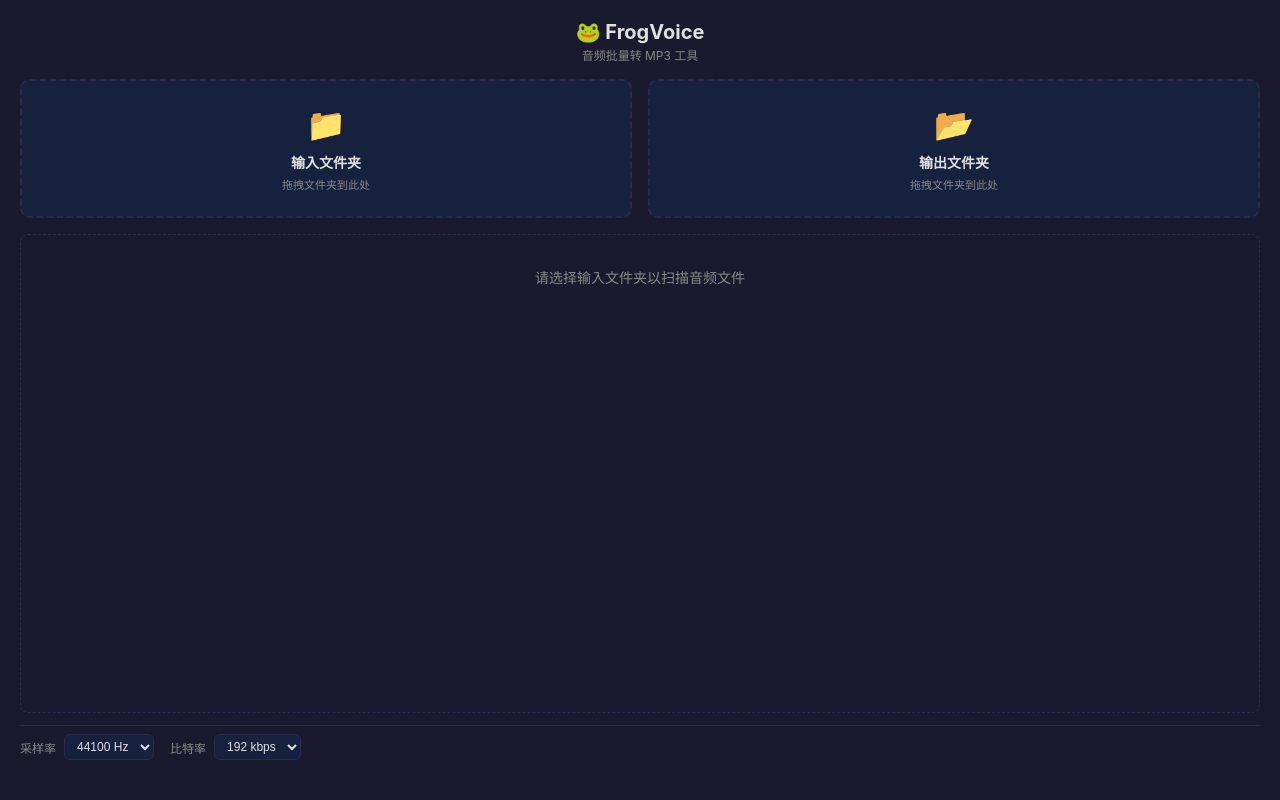
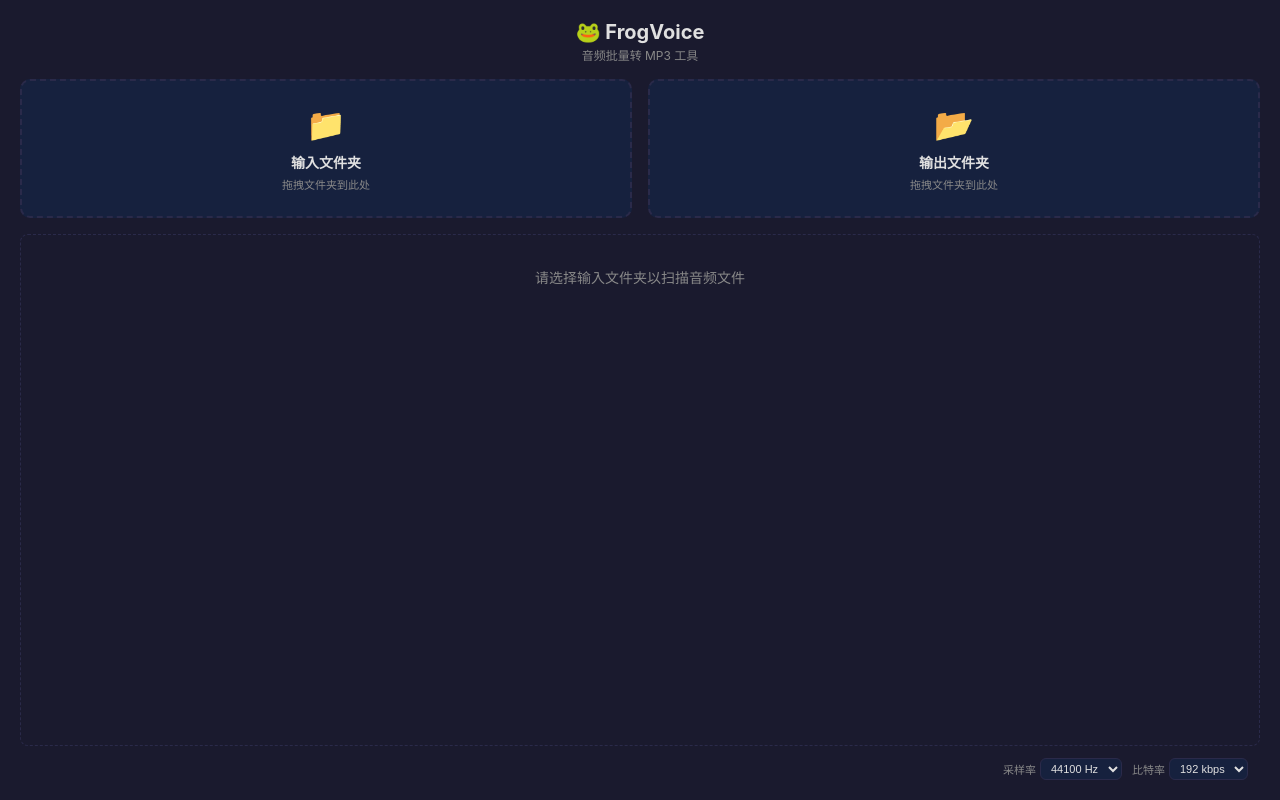
Before and after one commit to outman/FrogVoice, a Vue app: page / in a window 1280 px wide. Built offline with nearby package versions, Linux system fonts and the light colour scheme.

Commit message:
refactor: merge sample rate/bit rate into ActionBar, add converting spinner animation

```diff
--- a/src/App.vue
+++ b/src/App.vue
@@ -3,7 +3,6 @@ import { ref, computed, watch } from 'vue';
 import DropZone from './components/DropZone.vue';
 import FileList from './components/FileList.vue';
 import ActionBar from './components/ActionBar.vue';
-import OutputSettings from './components/OutputSettings.vue';
 import { DEFAULT_OUTPUT_SETTINGS, type OutputSettings as OutputSettingsType } from './types';
 import { useConverter } from './composables/useConverter';
 
@@ -79,12 +78,12 @@ function handleOpenFolder() {
 
     <div class="content">
       <FileList :files="files" :bit-rate="outputSettings.bitRate" class="file-list-wrapper" />
-      <OutputSettings v-model:settings="outputSettings" :disabled="isLoading" />
       <ActionBar
         :files="files"
         :is-converting="isConverting"
         :output-dir="outputDir"
         :done-summary="doneSummary"
+        :settings="outputSettings"
         @start="handleStart"
         @open-folder="handleOpenFolder"
         @reset="resetConversion"
--- a/src/components/ActionBar.vue
+++ b/src/components/ActionBar.vue
@@ -1,11 +1,13 @@
 <script setup lang="ts">
-import type { ConvertDoneEvent, FileEntry } from '../types';
+import type { ConvertDoneEvent, FileEntry, OutputSettings } from '../types';
+import { SAMPLE_RATE_OPTIONS, BIT_RATE_OPTIONS } from '../types';
 
 defineProps<{
   files: FileEntry[];
   isConverting: boolean;
   outputDir: string;
   doneSummary: ConvertDoneEvent | null;
+  settings: OutputSettings;
 }>();
 
 const emit = defineEmits<{
@@ -23,11 +25,37 @@ const emit = defineEmits<{
         <span v-if="doneSummary.failed > 0" class="failed-count">，{{ doneSummary.failed }} 失败</span>
       </template>
       <template v-else-if="isConverting">
+        <span class="converting-spinner"></span>
         正在转换中...
       </template>
       <template v-else-if="files.length > 0">
         已就绪，{{ files.length }} 个文件等待转换
       </template>
+    </div>
+    <div class="action-controls">
+      <div class="settings-group">
+        <div class="setting-item">
+          <label class="setting-label">采样率</label>
+          <select
+            :value="settings.sampleRate"
+            class="setting-select"
+            :disabled="isConverting"
+            @change="settings.sampleRate = Number(($event.target as HTMLSelectElement).value)"
+          >
+            <option v-for="opt in SAMPLE_RATE_OPTIONS" :key="opt.value" :value="opt.value">{{ opt.label }}</option>
+          </select>
+        </div>
+        <div class="setting-item">
+          <label class="setting-label">比特率</label>
+          <select
+            :value="settings.bitRate"
+            class="setting-select"
+            :disabled="isConverting"
+            @change="settings.bitRate = Number(($event.target as HTMLSelectElement).value)"
+          >
+            <option v-for="opt in BIT_RATE_OPTIONS" :key="opt.value" :value="opt.value">{{ opt.label }}</option>
+          </select>
+        </div>
       </div>
       <div class="action-buttons">
         <button
@@ -53,6 +81,7 @@ const emit = defineEmits<{
         </button>
       </div>
     </div>
+  </div>
 </template>
 
 <style scoped>
@@ -61,15 +90,83 @@ const emit = defineEmits<{
   justify-content: space-between;
   align-items: center;
   margin-top: 12px;
+  flex-wrap: wrap;
+  gap: 8px;
 }
 
 .action-summary {
   font-size: 12px;
   color: var(--text-secondary);
+  display: flex;
+  align-items: center;
+  gap: 6px;
+}
+
+.converting-spinner {
+  display: inline-block;
+  width: 12px;
+  height: 12px;
+  border: 2px solid var(--primary-dim);
+  border-top-color: var(--primary-color);
+  border-radius: 50%;
+  animation: spin 0.8s linear infinite;
+  flex-shrink: 0;
+}
+
+@keyframes spin {
+  to { transform: rotate(360deg); }
 }
 
 .failed-count {
   color: var(--error-color);
+}
+
+.action-controls {
+  display: flex;
+  align-items: center;
+  gap: 12px;
+}
+
+.settings-group {
+  display: flex;
+  gap: 10px;
+}
+
+.setting-item {
+  display: flex;
+  align-items: center;
+  gap: 4px;
+}
+
+.setting-label {
+  font-size: 11px;
+  color: var(--text-secondary);
+  white-space: nowrap;
+}
+
+.setting-select {
+  background: var(--surface-color);
+  color: var(--text-primary);
+  border: 1px solid var(--border-color);
+  border-radius: 6px;
+  padding: 3px 6px;
+  font-size: 11px;
+  cursor: pointer;
+  outline: none;
+  transition: border-color 0.2s;
+}
+
+.setting-select:hover:not(:disabled) {
+  border-color: var(--text-secondary);
+}
+
+.setting-select:focus {
+  border-color: var(--primary-color);
+}
+
+.setting-select:disabled {
+  opacity: 0.5;
+  cursor: not-allowed;
 }
 
 .action-buttons {
--- a/src/components/OutputSettings.vue
+++ /dev/null
@@ -1,94 +0,0 @@
-<script setup lang="ts">
-import type { OutputSettings } from '../types';
-import { SAMPLE_RATE_OPTIONS, BIT_RATE_OPTIONS } from '../types';
-
-const settings = defineModel<OutputSettings>('settings', { required: true });
-
-defineProps<{
-  disabled?: boolean;
-}>();
-</script>
-
-<template>
-  <div class="output-settings">
-    <div class="setting-item">
-      <label class="setting-label">采样率</label>
-      <select
-        v-model="settings.sampleRate"
-        class="setting-select"
-        :disabled="disabled"
-      >
-        <option
-          v-for="opt in SAMPLE_RATE_OPTIONS"
-          :key="opt.value"
-          :value="opt.value"
-        >
-          {{ opt.label }}
-        </option>
-      </select>
-    </div>
-    <div class="setting-item">
-      <label class="setting-label">比特率</label>
-      <select
-        v-model="settings.bitRate"
-        class="setting-select"
-        :disabled="disabled"
-      >
-        <option
-          v-for="opt in BIT_RATE_OPTIONS"
-          :key="opt.value"
-          :value="opt.value"
-        >
-          {{ opt.label }}
-        </option>
-      </select>
-    </div>
-  </div>
-</template>
-
-<style scoped>
-.output-settings {
-  display: flex;
-  gap: 16px;
-  padding: 8px 0;
-  margin-top: 12px;
-  border-top: 1px solid var(--border-color);
-}
-
-.setting-item {
-  display: flex;
-  align-items: center;
-  gap: 8px;
-}
-
-.setting-label {
-  font-size: 12px;
-  color: var(--text-secondary);
-  white-space: nowrap;
-}
-
-.setting-select {
-  background: var(--surface-color);
-  color: var(--text-primary);
-  border: 1px solid var(--border-color);
-  border-radius: 6px;
-  padding: 4px 8px;
-  font-size: 12px;
-  cursor: pointer;
-  outline: none;
-  transition: border-color 0.2s;
-}
-
-.setting-select:hover:not(:disabled) {
-  border-color: var(--text-secondary);
-}
-
-.setting-select:focus {
-  border-color: var(--primary-color);
-}
-
-.setting-select:disabled {
-  opacity: 0.5;
-  cursor: not-allowed;
-}
-</style>
```
Lines whose indentation alone changed are shown as unchanged.
